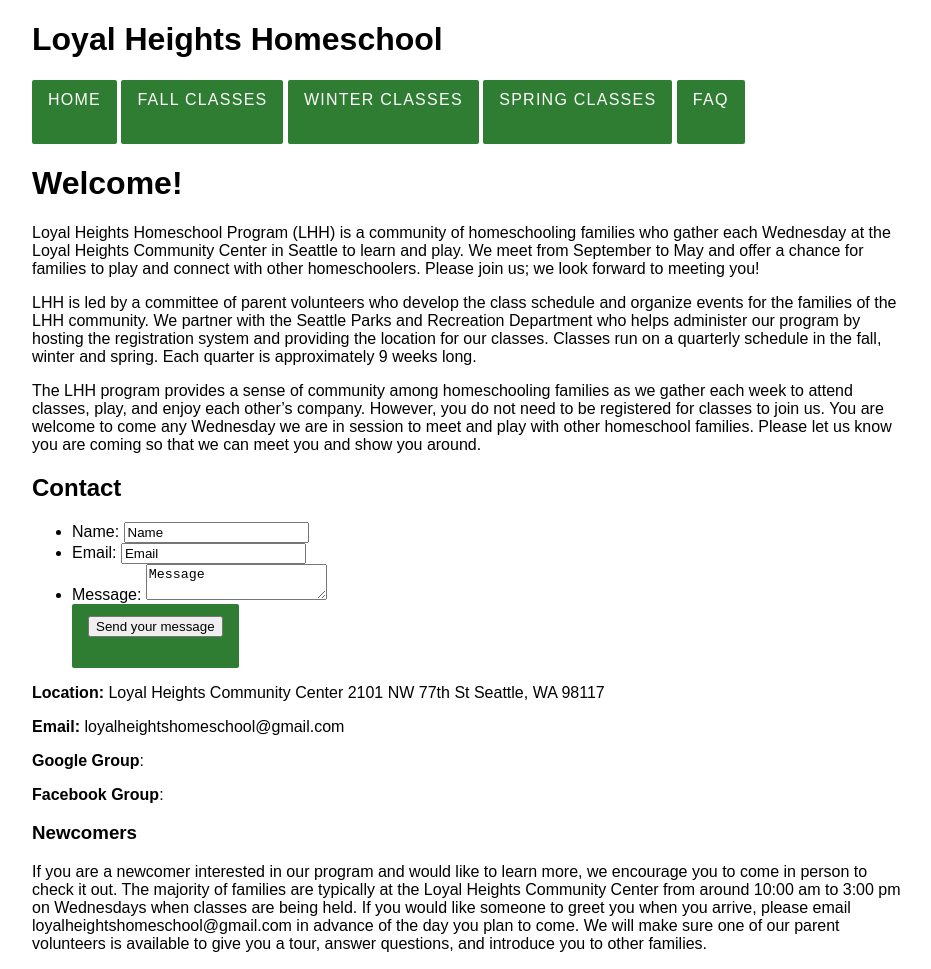
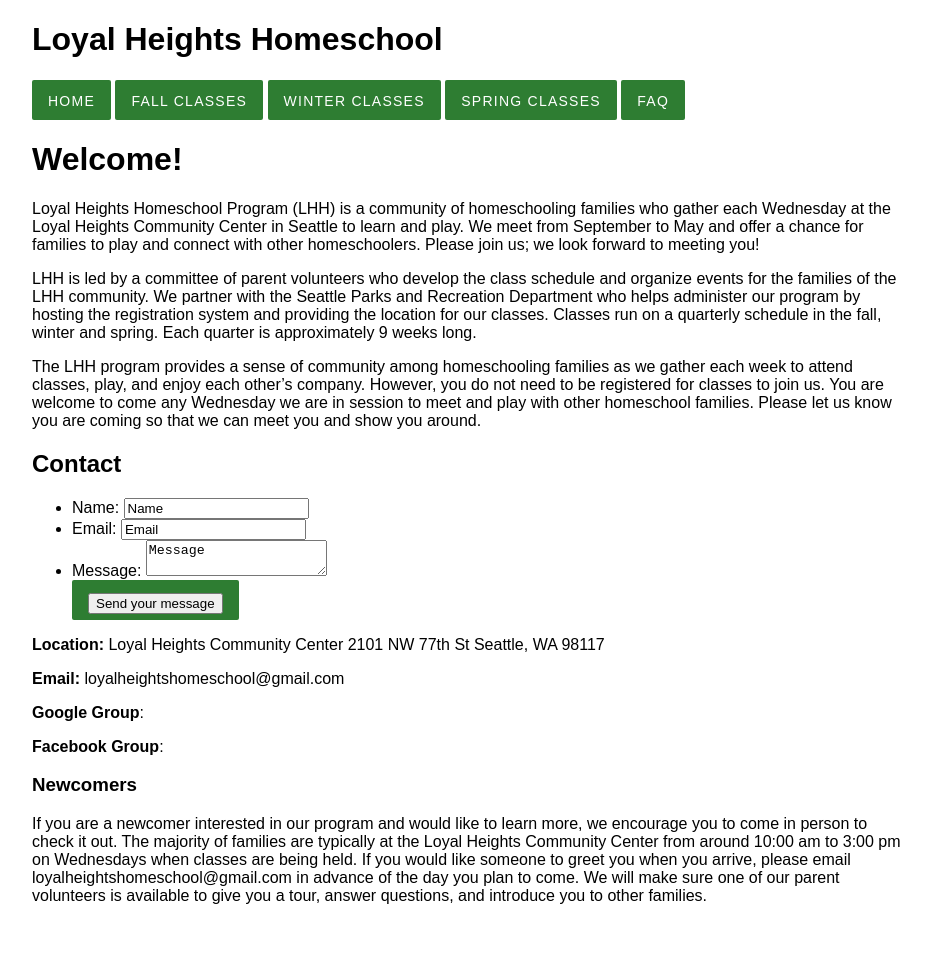
Before and after one commit to loyalheightshomeschool/loyalheightshomeschool.github.io, a Jekyll site: the page built from index.md, in a window 1280 px wide. Shown: the whole page, without its empty margins (168-1099 px from the left). Built offline with Jekyll 4.4.1, drawn with Linux system fonts in a browser that asks for light colours; after the commit the page ends 921 px from its top, so only the background shows below that.

Commit message:
Update main.scss

```diff
--- a/_sass/main.scss
+++ b/_sass/main.scss
@@ -36,10 +36,10 @@
   font-size: 16px;
 }
 .button {
-  height: 40px;
+  font-size: 14px;
+  height: 14px;
   display: inline-block;
-  line-height: 16px;
-  padding: 12px 16px;
+  padding: 13px 16px;
   margin: 0;
   vertical-align: middle;
   border-radius: 2px;
```
